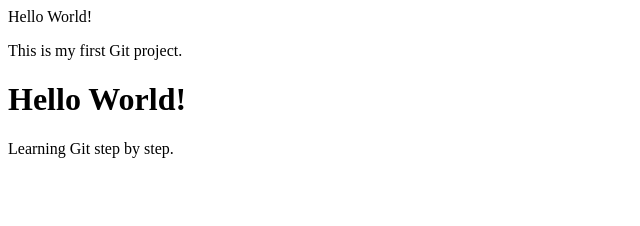
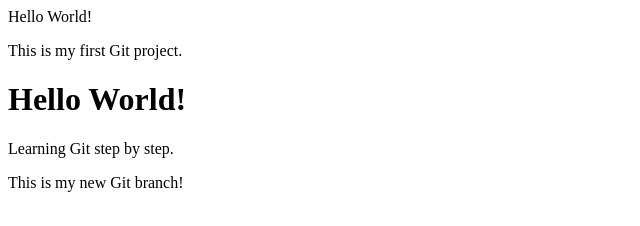
Before and after one commit to windavfx/my-git-project, a plain HTML site: page index.html in a window 1280 px wide. Shown: the whole page, without its empty margins (0-640 px from the left). Drawn offline with Linux system fonts and the light colour scheme.

Commit message:
Update index.html on new branch

```diff
--- a/index.html
+++ b/index.html
@@ -2,3 +2,4 @@
 <p>This is my first Git project.</p>
 <h1>Hello World!</h1>
 <p>Learning Git step by step.</p>
+<p>This is my new Git branch!</p>
```
